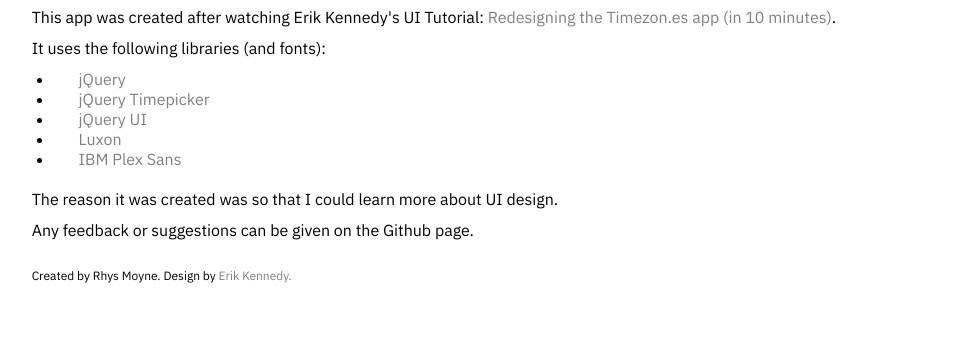
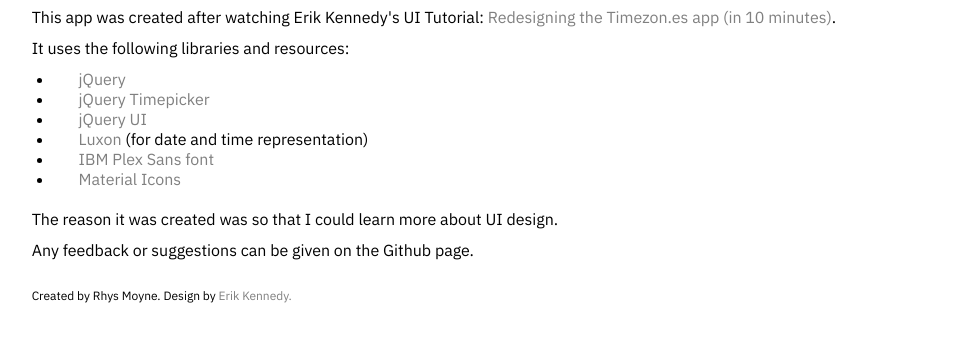
Before and after one commit to rhysmoyne/meetingplanner, a plain HTML site: page about.html in a window 1280 px wide. Shown: the part 221-562 px from the top of the page, without its empty margins (153-1126 px from the left). Drawn offline with Linux system fonts and the light colour scheme.

Commit message:
o Updated resource list to include material icons

```diff
--- a/about.html
+++ b/about.html
@@ -26,13 +26,14 @@
         <a href='https://www.youtube.com/watch?v=B4XHaboNMOI' style='margin-left: 0'>Redesigning the Timezon.es app (in 10 minutes)</a>.
       </p>
       <p style='grid-column: 2/8'>
-        It uses the following libraries (and fonts):
+        It uses the following libraries and resources:
         <ul style='grid-column: 2/8; margin-top: 1%; margin-left: 2%;'>
           <li><a href='https://jquery.com/'>jQuery</a></li>
           <li><a href='https://timepicker.co/'>jQuery Timepicker</a></li>
           <li><a href='https://jqueryui.com/'>jQuery UI</a></li>
-          <li><a href='https://moment.github.io/luxon/'>Luxon</a></li>
-          <li><a href='https://fonts.google.com/specimen/IBM+Plex+Sans'>IBM Plex Sans</a></li>
+          <li><a href='https://moment.github.io/luxon/'>Luxon </a>(for date and time representation)</li>
+          <li><a href='https://fonts.google.com/specimen/IBM+Plex+Sans'>IBM Plex Sans font</a></li>
+          <li><a href='https://material.io/resources/icons'>Material Icons</a></li>
         </ul>
       </p>
       <br/>
```
